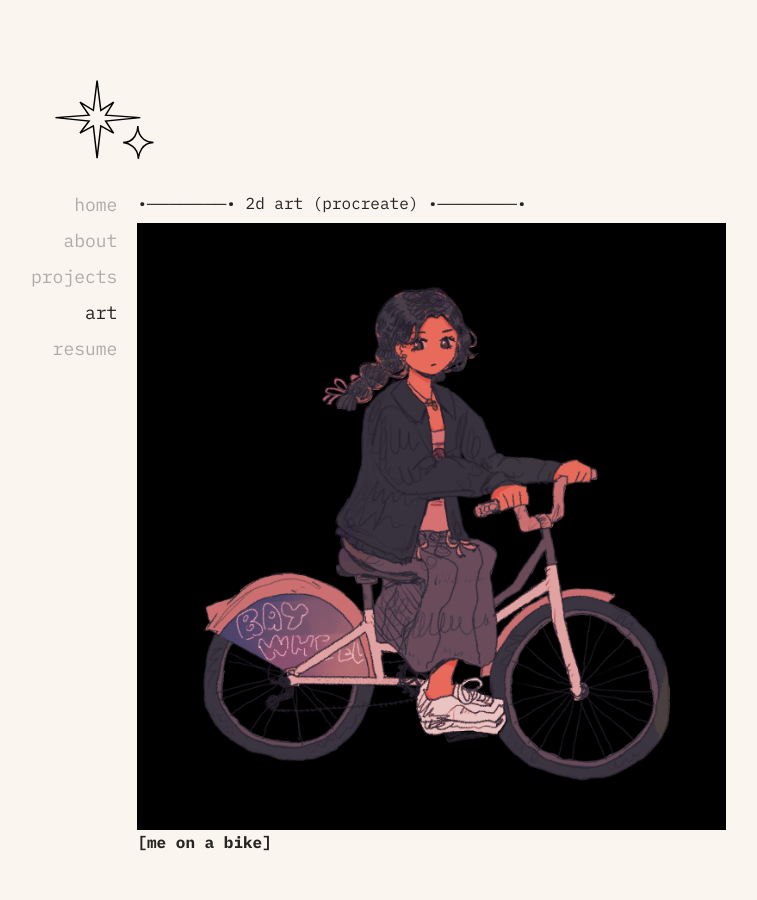
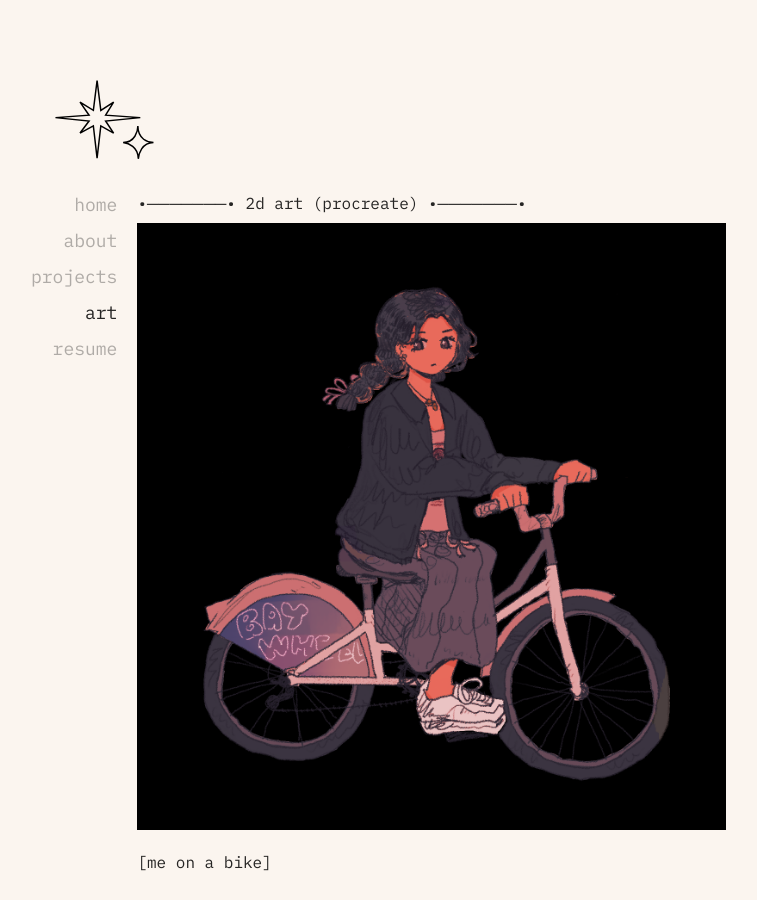
Before and after one commit to cnnmon/tiffanywang, a Next.js app: page /art in a window 1280 px wide. Shown: the top 900 px of the page, without its empty margins (241-998 px from the left). Built offline with nearby package versions, Linux system fonts and the light colour scheme; grey boxes are pictures that could not be loaded.

Commit message:
Update art.jsx

```diff
--- a/pages/art.jsx
+++ b/pages/art.jsx
@@ -17,7 +17,7 @@ function Section({ section }) {
       <p>•───────• {title} •───────•</p>
       {list.map((art, index) => (
         <div key={index} className="flex flex-col mb-10 w-[100%]">
-          <div className="flex flex-col w-full justify-between gap-2 md:flex-row overflow-x-scroll">
+          <div className="flex flex-col w-full justify-between gap-2 md:flex-row mb-5 overflow-x-auto">
             {art.images.map((image, imgIndex) =>
               <Image
                 key={imgIndex}
@@ -26,11 +26,11 @@ function Section({ section }) {
                 height={0}
                 width={0}
                 sizes="100vw"
-                style={{ width: '100%', height: 'auto' }}
+                className="w-full h-auto"
               />
             )}
           </div>
-          <p className="font-bold">[<span dangerouslySetInnerHTML={{ __html: autolink(art.title) }} />]</p>
+          <p>[<span dangerouslySetInnerHTML={{ __html: autolink(art.title) }} />]</p>
         </div>
       ))}
     </>
```
